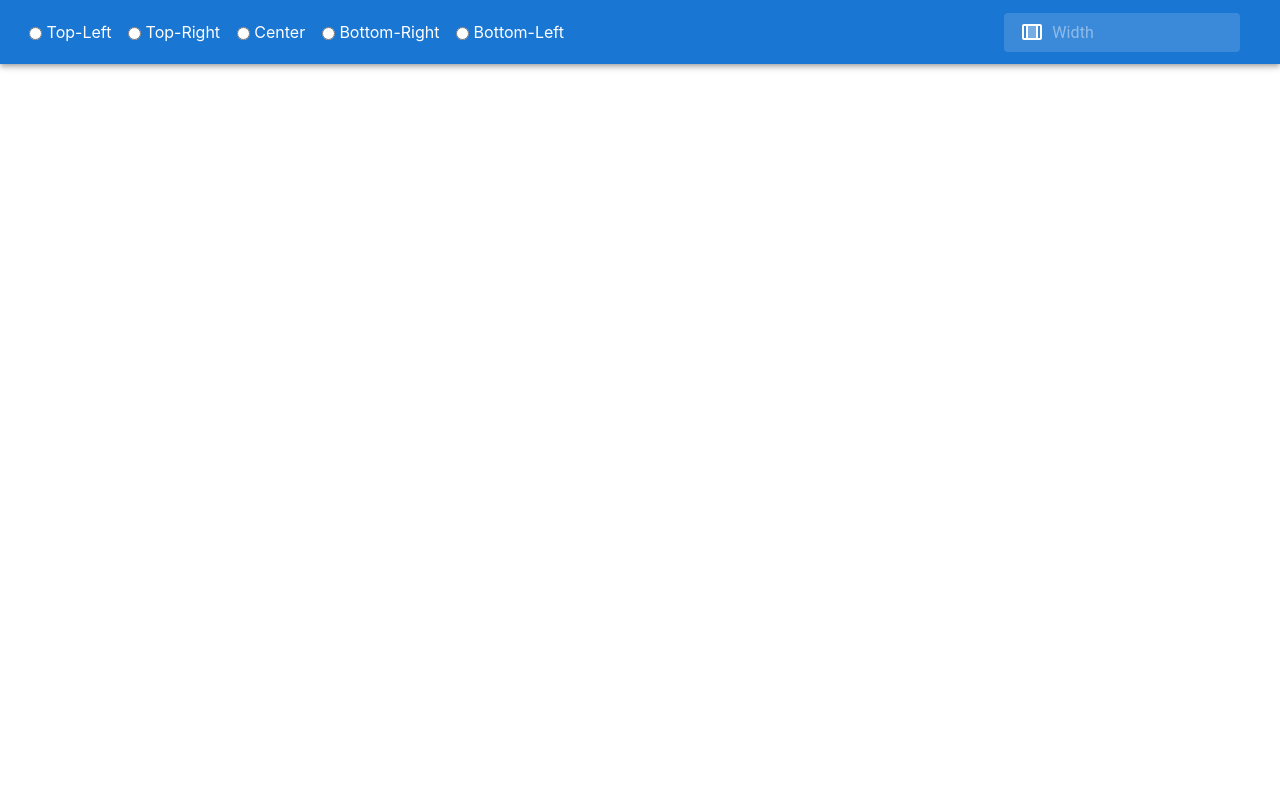
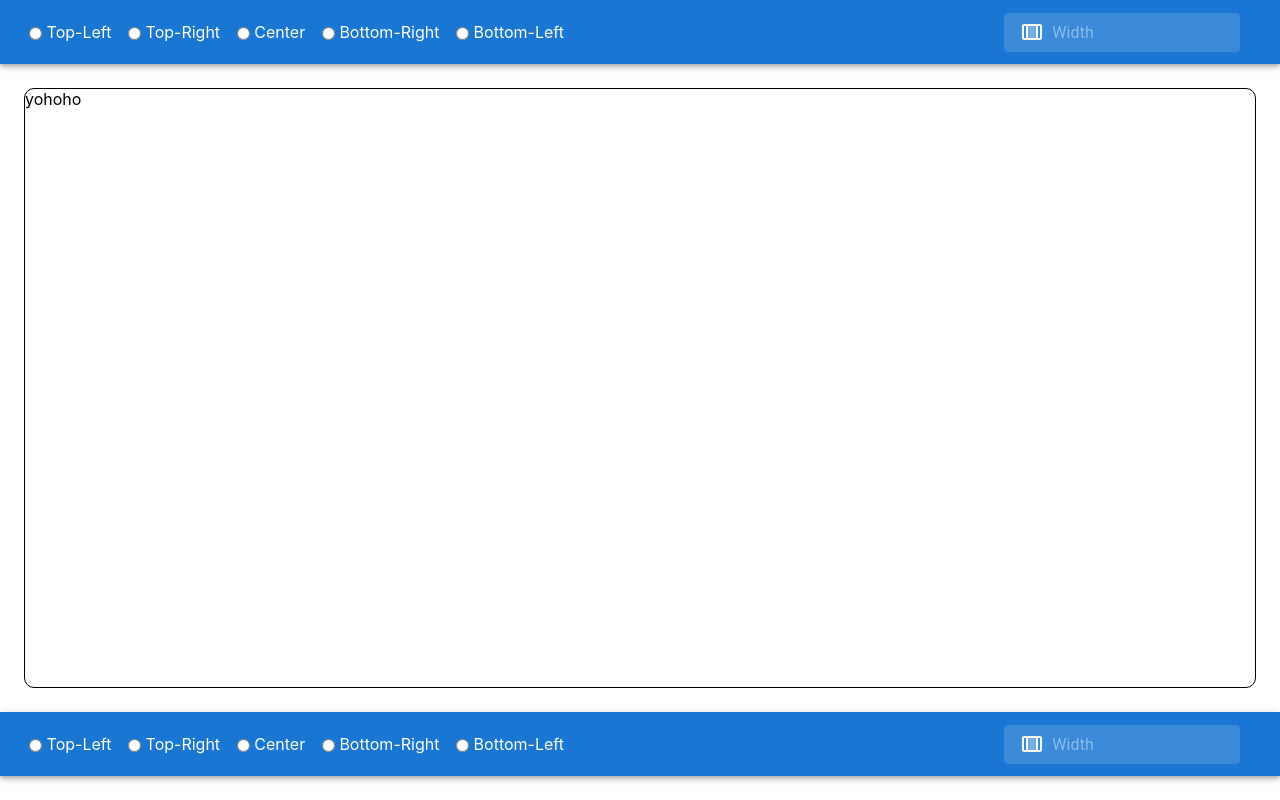
Before and after one commit to algomonk016/flam-assignment-ts, a React (Create React App) app: page / in a window 1280 px wide. Built offline with nearby package versions, Linux system fonts and the light colour scheme.

Commit message:
working on home screen

```diff
--- a/package.json
+++ b/package.json
@@ -17,6 +17,7 @@
     "@types/node": "^16.7.13",
     "@types/react": "^18.0.0",
     "@types/react-dom": "^18.0.0",
+    "@types/react-modal": "^3.13.1",
     "gh-pages": "^4.0.0",
     "react": "^18.2.0",
     "react-dom": "^18.2.0",
--- a/src/components/Header/index.tsx
+++ b/src/components/Header/index.tsx
@@ -31,8 +31,7 @@ const radios: Radio[] = [
 
 const Header = (): JSX.Element => {
   const [anchorEl, setAnchorEl] = React.useState<null | HTMLElement>(null);
-  const [mobileMoreAnchorEl, setMobileMoreAnchorEl] =
-    React.useState<null | HTMLElement>(null);
+  const [mobileMoreAnchorEl, setMobileMoreAnchorEl] = React.useState<null | HTMLElement>(null);
 
   const isMenuOpen = Boolean(anchorEl);
   const isMobileMenuOpen = Boolean(mobileMoreAnchorEl);
@@ -126,11 +125,11 @@ const Header = (): JSX.Element => {
   );
 
   return (
-    <Box sx={{ flexGrow: 1 }}>
+    <Box component={'div'} sx={{ flexGrow: 1 }}>
       <AppBar position="static">
         <Toolbar>
 
-          <Box sx={{ display: { xs: 'none', md: 'flex' }, width: '550px' }} justifyContent={'space-between'} alignItems={'center'} >
+          <Box component={'div'} sx={{ display: { xs: 'none', md: 'flex' }, width: '550px' }} justifyContent={'space-between'} alignItems={'center'} >
             {
               radios.map((radio) => {
                 return (
@@ -139,7 +138,7 @@ const Header = (): JSX.Element => {
               })
             }
           </Box>
-          <Box sx={{ display: { xs: 'flex', md: 'none' } }}>
+          <Box component={'div'}  sx={{ display: { xs: 'flex', md: 'none' } }}>
             <IconButton
               size="large"
               aria-label="show more"
@@ -151,8 +150,7 @@ const Header = (): JSX.Element => {
               <More />
             </IconButton>
           </Box>
-          <Box sx={{ flexGrow: 1 }} />
-
+          <Box component={'div'}  sx={{ flexGrow: 1 }} />
           <WidthInput>
             <WidthInputIconWrapper>
               <WidthWideTwoTone />
--- /dev/null
+++ b/src/components/Home/Display3dModel.tsx
@@ -0,0 +1,54 @@
+import React, { Suspense, useEffect, useRef, useState } from 'react';
+import { useGLTF, OrbitControls } from "@react-three/drei";
+import { Canvas } from "@react-three/fiber"
+import { getWindowDimensions } from 'utils/helper';
+
+import { Display3dModelProps } from './types'
+import { DARK } from 'constant';
+import { Grid } from '@mui/material';
+
+const Display3dModel = (props: Display3dModelProps): JSX.Element => {
+  const { ModelPath } = props;
+  const [isModalOpen, setIsModelOpen] = useState<boolean>(false);
+  const [windowDimensions, setWindowDimensions] = useState<{width: number, height: number}>(getWindowDimensions());
+  const outerDivRef = useRef<HTMLInputElement>(null)
+
+  useEffect(() => {
+    function handleResize() {
+      setWindowDimensions(getWindowDimensions());
+    }
+
+    window.addEventListener('resize', handleResize);
+    return () => window.removeEventListener('resize', handleResize);
+  }, []);
+
+  const openInFullView = () => {
+    openModal();
+  }
+
+  const openModal = () => {
+    setIsModelOpen(true);
+  }
+
+  const closeModal = () => {
+    setIsModelOpen(false);
+    window.location.reload();
+  }
+
+  return (
+    <Grid
+      ref={outerDivRef}
+      style={{
+        height: windowDimensions.height * 0.75,
+        borderColor: DARK,
+        border: '1px solid',
+        borderRadius: '10px'
+      }}
+      m={3}
+    >
+      yohoho
+    </Grid>
+  )
+}
+
+export default Display3dModel;
--- /dev/null
+++ b/src/components/Home/index.ts
@@ -0,0 +1 @@
+export { default as Display3dModelProps } from './Display3dModel';
--- /dev/null
+++ b/src/components/Home/types.ts
@@ -0,0 +1,3 @@
+export interface Display3dModelProps{
+  ModelPath: string;
+}
--- a/src/components/index.ts
+++ b/src/components/index.ts
@@ -1,2 +1,3 @@
-export * from './Header/';
+export { default as Header } from './Header/'
+export { default as Display3dModel } from './Home/Display3dModel';
 export { default as Footer } from './Footer';
--- a/src/index.tsx
+++ b/src/index.tsx
@@ -3,6 +3,9 @@ import ReactDOM from 'react-dom/client';
 import './index.css';
 import App from './App';
 import reportWebVitals from './reportWebVitals';
+import Modal from 'react-modal';
+
+Modal.setAppElement('#root');
 
 const root = ReactDOM.createRoot(
   document.getElementById('root') as HTMLElement
--- a/src/pages/Home.tsx
+++ b/src/pages/Home.tsx
@@ -1,10 +1,13 @@
-import { Footer } from "../components";
 import React from "react";
-import Header from "components/Header";
+import { Header, Display3dModel } from "components/";
 
 const Home = (): JSX.Element => {
+  const ModelPath = 'https://d1a370nemizbjq.cloudfront.net/2c761087-41ea-4774-9f9b-b696dd7c4e01.glb';
+
   return (
     <div>
+      <Header />
+      <Display3dModel ModelPath={ModelPath} />
       <Header />
     </div>
   )
```
Also changed, not shown: 1 other file (tests, documents, lock files or other folders).
